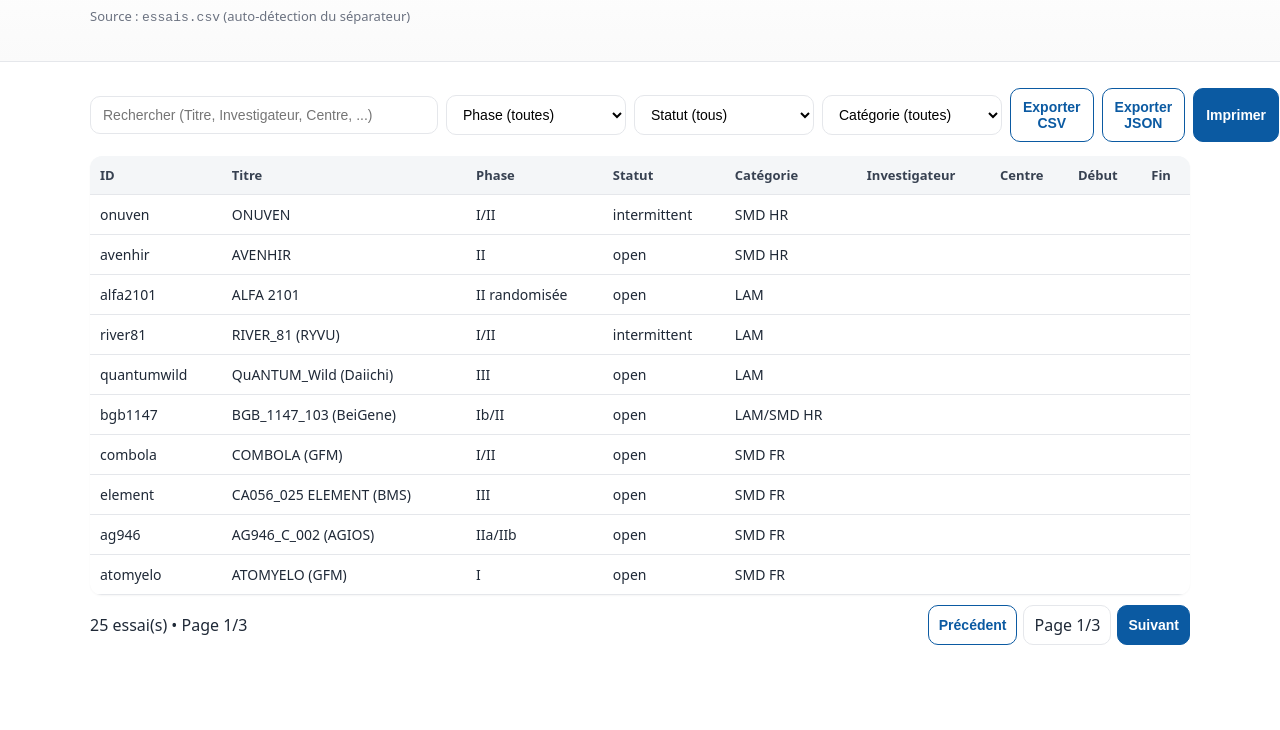
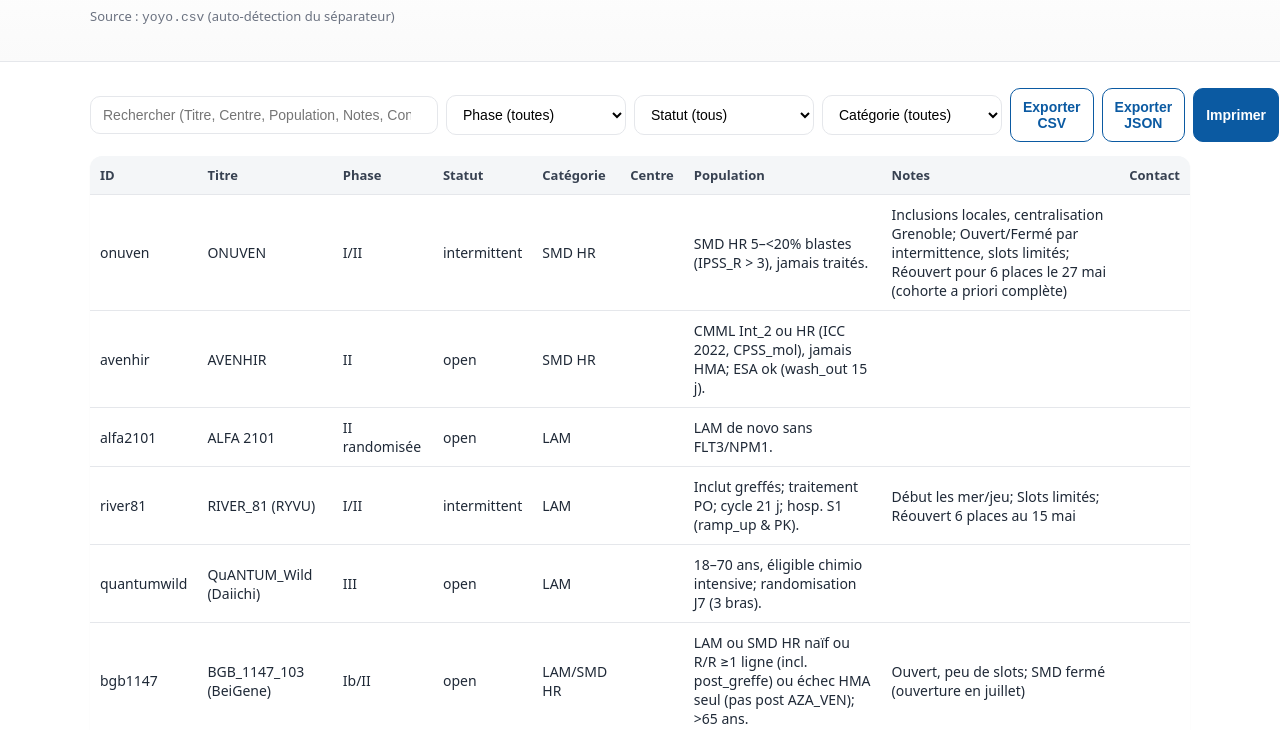
Before and after one commit to Hematologie-sls/essai, a plain HTML site: page index.html in a window 1280 px wide. Shown: the part 70-800 px from the top of the page. Drawn offline with nearby package versions, Linux system fonts and the light colour scheme.

Commit message:
Update index.html

```diff
--- a/index.html
+++ b/index.html
@@ -37,13 +37,13 @@
     <div class="container">
       <h1>Essais cliniques</h1>
       <div class="chips" id="summary"></div>
-      <div style="color:#6b7280;font-size:13px">Source : <code>essais.csv</code> (auto-détection du séparateur)</div>
+      <div style="color:#6b7280;font-size:13px">Source : <code>yoyo.csv</code> (auto-détection du séparateur)</div>
     </div>
   </header>
 
   <main class="container">
     <div class="toolbar">
-      <input id="q" type="search" placeholder="Rechercher (Titre, Investigateur, Centre, ...)" />
+      <input id="q" type="search" placeholder="Rechercher (Titre, Centre, Population, Notes, Contact, ...)" />
       <select id="phase"><option value="">Phase (toutes)</option></select>
       <select id="statut"><option value="">Statut (tous)</option></select>
       <select id="categorie"><option value="">Catégorie (toutes)</option></select>
@@ -62,10 +62,10 @@
           <th data-key="Phase">Phase</th>
           <th data-key="Statut">Statut</th>
           <th data-key="Categorie">Catégorie</th>
-          <th data-key="Investigateur">Investigateur</th>
           <th data-key="Centre">Centre</th>
-          <th data-key="Debut">Début</th>
-          <th data-key="Fin">Fin</th>
+          <th data-key="Population">Population</th>
+          <th data-key="Notes">Notes</th>
+          <th data-key="Contact">Contact</th>
         </tr>
       </thead>
       <tbody></tbody>
@@ -136,10 +136,10 @@
           <td>${r.Phase??''}</td>
           <td>${r.Statut??''}</td>
           <td>${r.Categorie??''}</td>
-          <td>${r.Investigateur??''}</td>
           <td>${r.Centre??''}</td>
-          <td>${r.Debut??''}</td>
-          <td>${r.Fin??''}</td>
+          <td>${r.Population??''}</td>
+          <td>${r.Notes??''}</td>
+          <td>${r.Contact??''}</td>
         </tr>
       `).join('');
 
@@ -153,8 +153,14 @@
       const q = $('#q').value.trim(), p = $('#phase').value, s = $('#statut').value, c = $('#categorie').value;
       filtered = rows
         .filter(r =>
-          contains(r.Titre,q) || contains(r.Investigateur,q) || contains(r.Centre,q) ||
-          contains(r.Phase,q) || contains(r.Statut,q) || contains(r.Categorie,q)
+          contains(r.Titre,q) ||
+          contains(r.Centre,q) ||
+          contains(r.Phase,q) ||
+          contains(r.Statut,q) ||
+          contains(r.Categorie,q) ||
+          contains(r.Population,q) ||
+          contains(r.Notes,q) ||
+          contains(r.Contact,q)
         )
         .filter(r => p ? r.Phase===p : true)
         .filter(r => s ? r.Statut===s : true)
@@ -218,18 +224,19 @@
       });
     }
 
-    // ===== Chargement CSV avec auto-détection du séparateur et normalisation =====
+    // ===== Chargement CSV avec auto-détection & normalisation =====
     function onCsvLoaded(data){
+      // ordre des clés = ordre d'insertion -> contrôle l'export
       rows = data.map(r => ({
-        ID:            pick(r, ['id','identifiant','code']),
-        Titre:         pick(r, ['titre','title','nom','nomdessai','essai']),
-        Phase:         pick(r, ['phase']),
-        Statut:        pick(r, ['statut','status','etat']),
-        Categorie:     pick(r, ['categorie','catégorie','category']),
-        Investigateur: pick(r, ['investigateur','investigator','pi','principalinvestigator']),
-        Centre:        pick(r, ['centre','site','hopital','hôpital']),
-        Debut:         pick(r, ['debut','début','start','datedebut','startdate']),
-        Fin:           pick(r, ['fin','end','datefin','enddate'])
+        ID:         pick(r, ['id','identifiant','code']),
+        Titre:      pick(r, ['titre','title','nom','nomdessai','essai']),
+        Phase:      pick(r, ['phase']),
+        Statut:     pick(r, ['statut','status','etat']),
+        Categorie:  pick(r, ['categorie','catégorie','category']),
+        Centre:     pick(r, ['centre','site','hopital','hôpital']),
+        Population: pick(r, ['population','patients','cohorte']),
+        Notes:      pick(r, ['notes','remarques','commentaires','commentaireslibres']),
+        Contact:    pick(r, ['contact','email','courriel','telephone','téléphone'])
       }));
       populateFilters(); applyFilters();
     }
```
